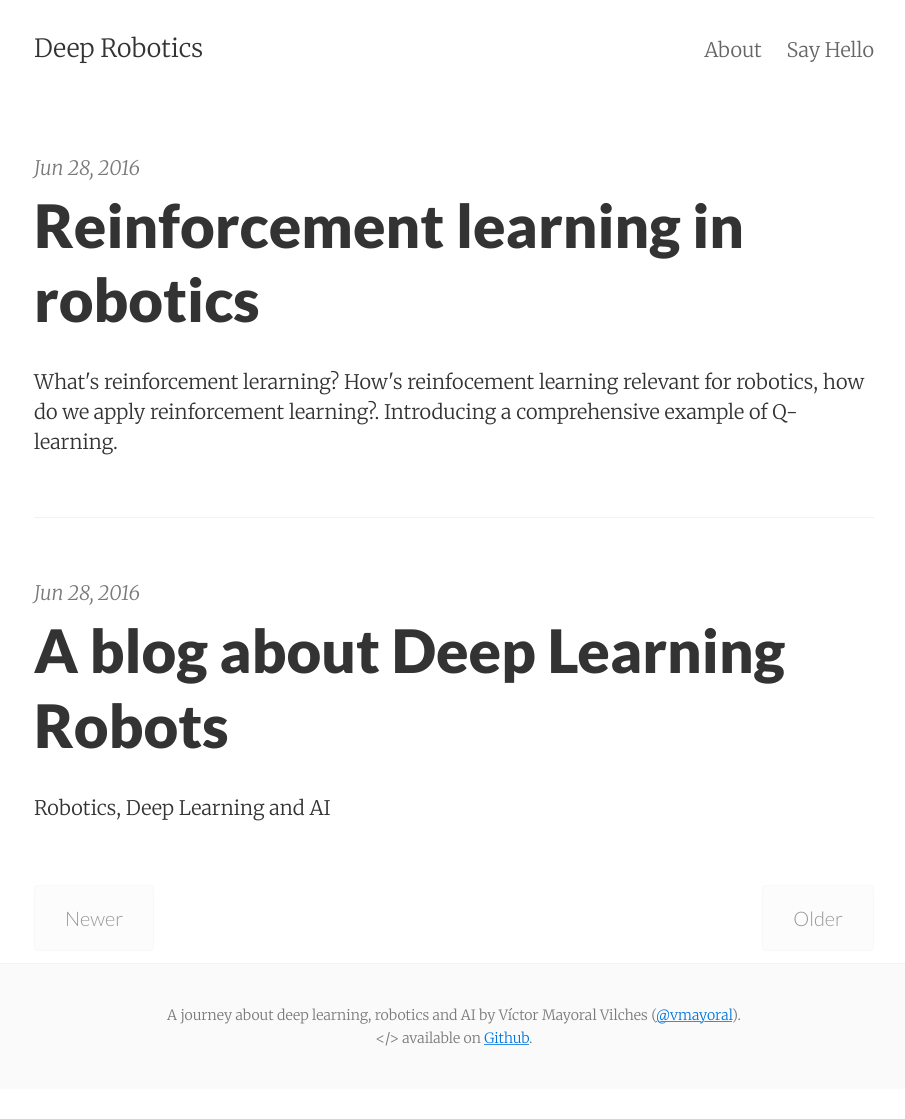
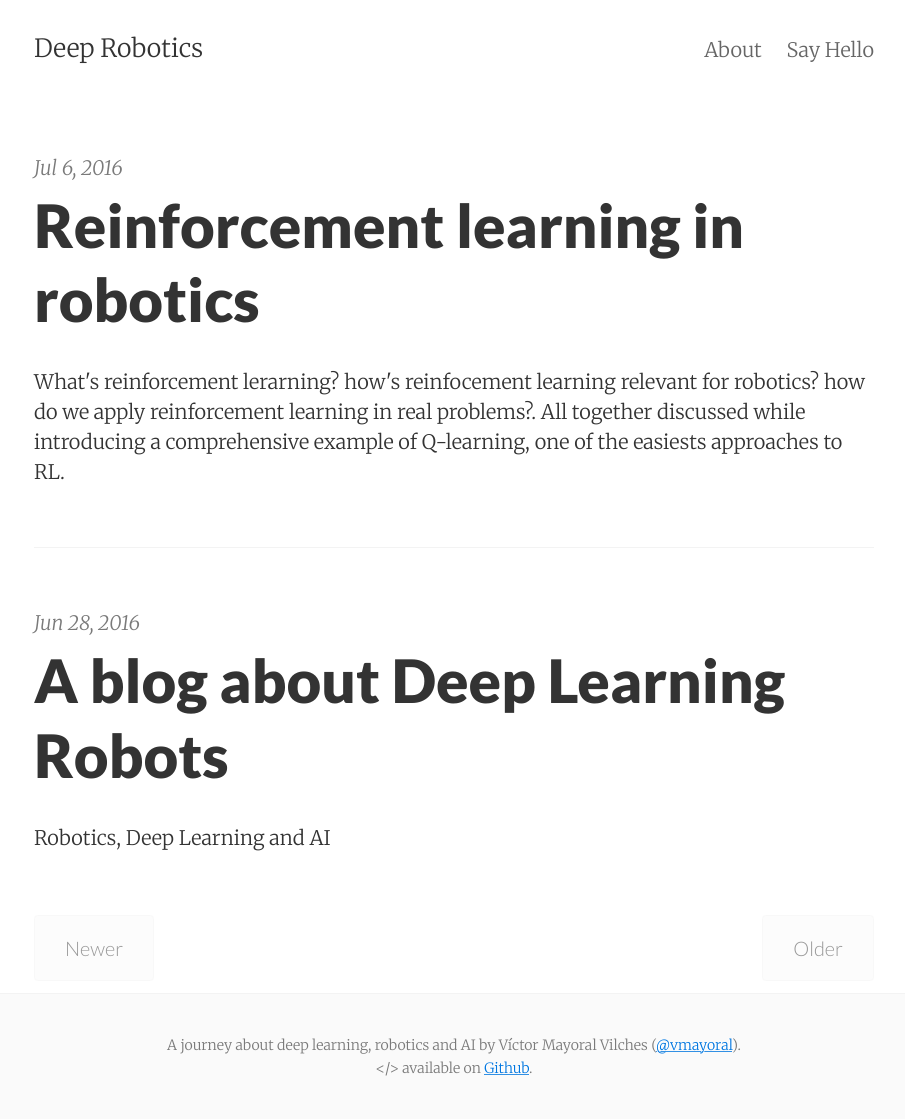
Before and after one commit to vmayoral/oldblog, a Jekyll site: the page built from index.html, in a window 1280 px wide. Shown: the whole page, without its empty margins (186-1091 px from the left). Built offline with Jekyll 4.4.1, drawn with Linux system fonts in a browser that asks for light colours; the list of posts is cut into pages by our own code; before the commit the page ends 1089 px from its top, so only the background shows below that.

Commit message:
list fixes

```diff
--- a/_posts/2016-07-6-rl-intro.md
+++ b/_posts/2016-07-6-rl-intro.md
@@ -1,8 +1,8 @@
 ---
 layout:     post
 title:      Reinforcement learning in robotics
-date:       2016-06-28
-summary:    What's reinforcement lerarning? How's reinfocement learning relevant for robotics, how do we apply reinforcement learning?. Introducing a comprehensive example of Q-learning.
+date:       2016-07-06
+summary:    What's reinforcement lerarning? how's reinfocement learning relevant for robotics? how do we apply reinforcement learning in real problems?. All together discussed while introducing a comprehensive example of Q-learning, one of the easiests approaches to RL.
 categories: robots, ai, deep learning, rl, reinforcement learning
 ---
 
```
